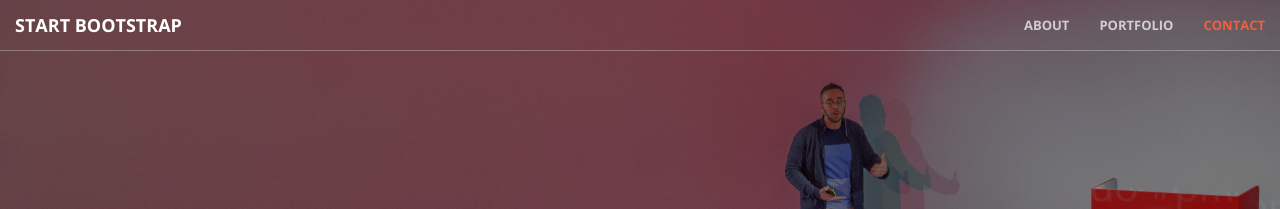
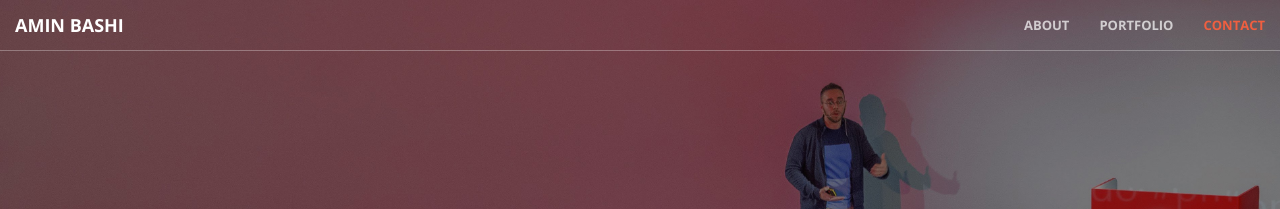
Before and after one commit to syde15/syde15.github.io, a Jekyll site: the page built from index.html, in a window 1280 px wide. Shown: the top 209 px of the page. Built offline with Jekyll 4.4.1, drawn with Linux system fonts in a browser that asks for light colours.

Commit message:
Update nav.html

```diff
--- a/_includes/nav.html
+++ b/_includes/nav.html
@@ -8,7 +8,7 @@
                 <span class="icon-bar"></span>
                 <span class="icon-bar"></span>
             </button>
-            <a class="navbar-brand page-scroll" href="#page-top">Start Bootstrap</a>
+            <a class="navbar-brand page-scroll" href="#page-top">Amin Bashi</a>
         </div>
 
         <!-- Collect the nav links, forms, and other content for toggling -->
```
